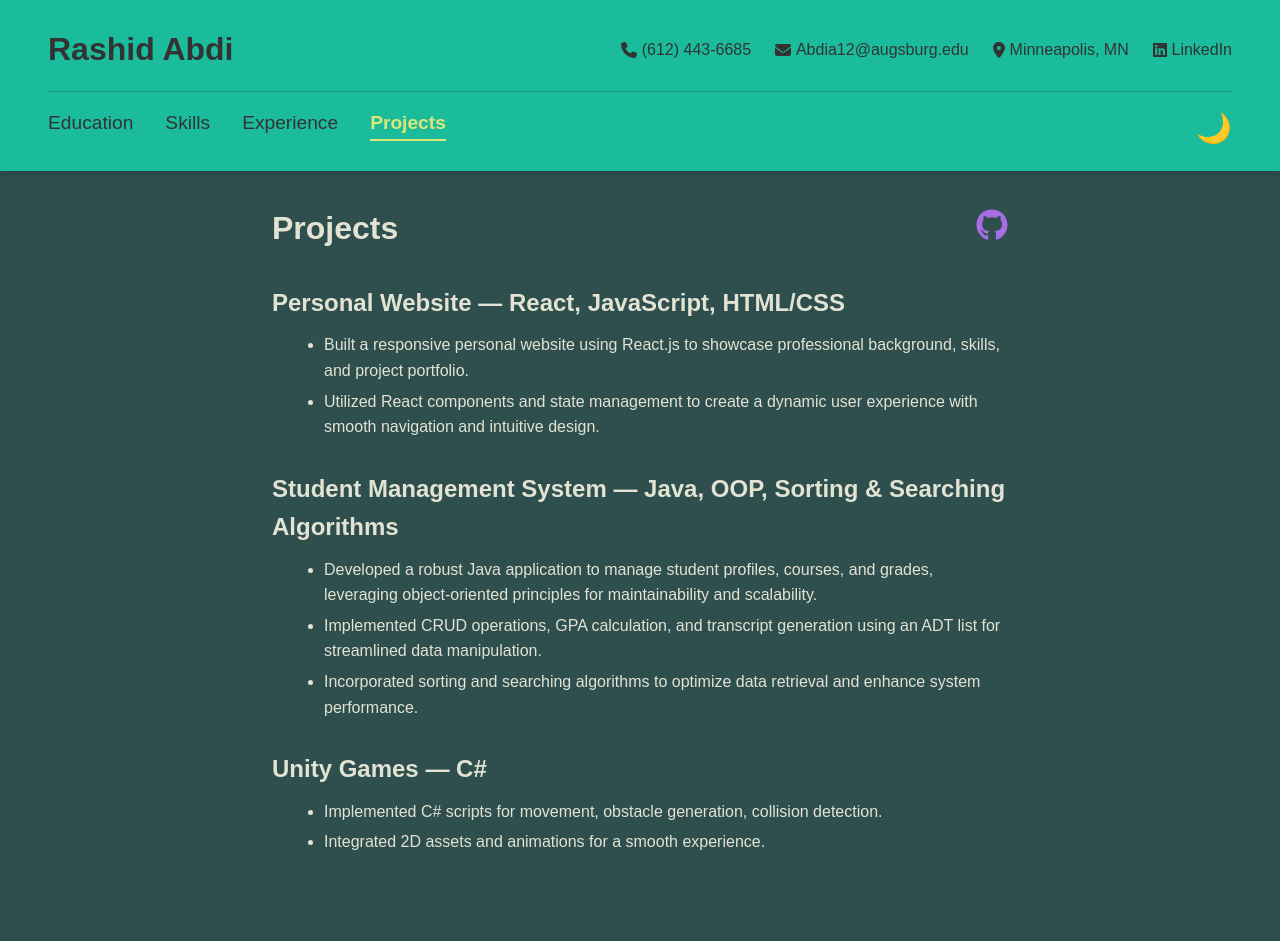
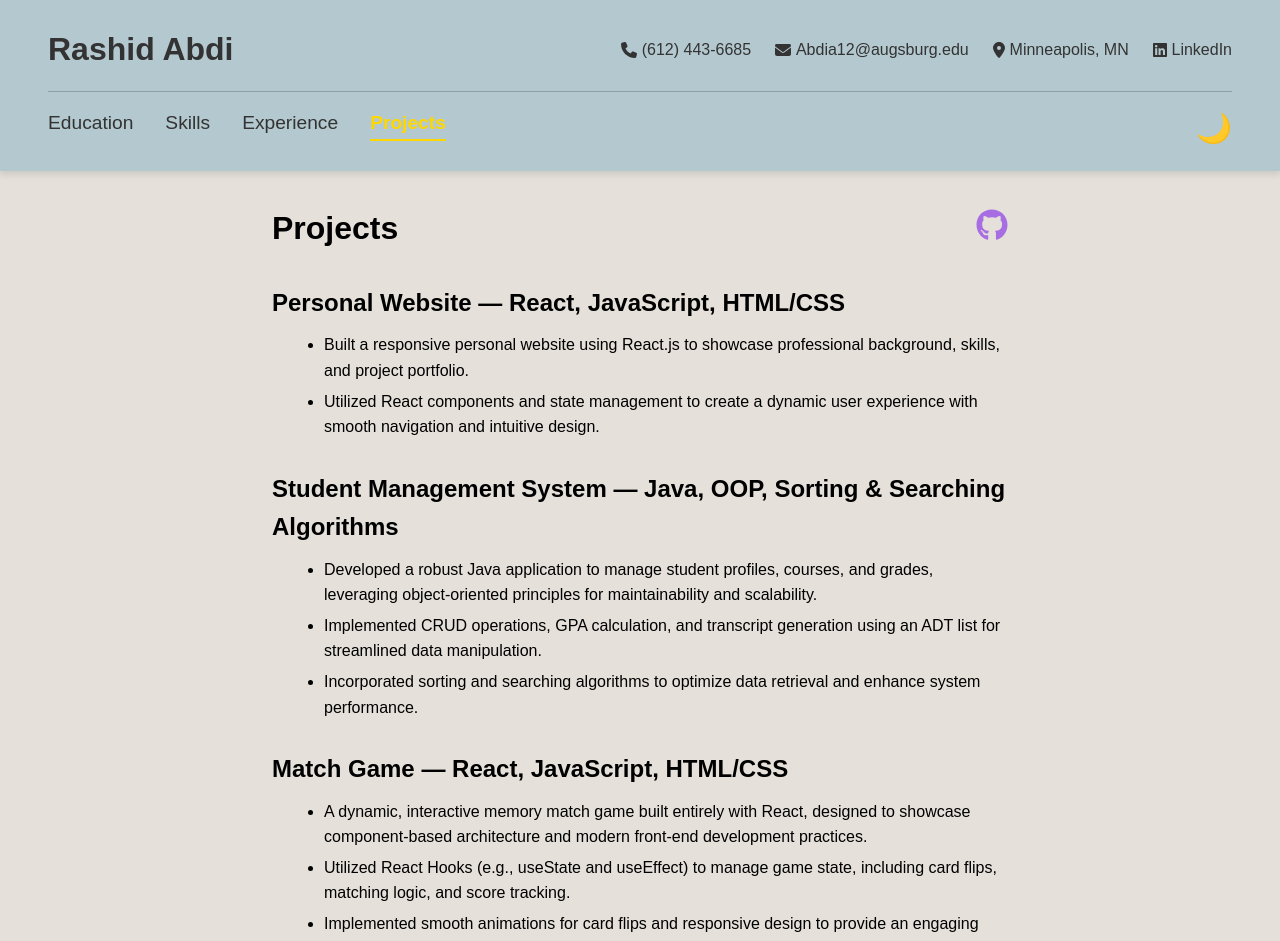
Before and after one commit to Rashid-Abdi/personal-website, a React (Create React App) app: page /projects in a window 1280 px wide. Shown: the top 941 px of the page. Before the commit the page ends 917 px from the top, so only its background shows below. Built offline with nearby package versions, Linux system fonts and the light colour scheme.

Commit message:
updated experiences and color scheme

```diff
--- a/src/App.css
+++ b/src/App.css
@@ -3,10 +3,10 @@
 /* CSS Variables for Theming */
 :root {
   --navbar-bg: #bebe13;
-  --navbar-text: #e2e3d2;
+  --navbar-text: black;
   --navbar-hover: #ffd700f;
-  --background-color: #2F4F4F;
-  --text-color: #e2e3d2;
+  --background-color: #E5E1DA;
+  --text-color: black;
 
 }
 
--- a/src/components/Navbar.css
+++ b/src/components/Navbar.css
@@ -8,9 +8,9 @@
 }
 
 .navbar-light {
-  --navbar-bg: #1ABC9C;
+  --navbar-bg: #B3C8CF;
   --navbar-text: #333333;
-  --navbar-hover: #dde679;
+  --navbar-hover: #ffd700;
 }
 
 /* Overall Header Styles */
--- a/src/pages/Education.js
+++ b/src/pages/Education.js
@@ -23,7 +23,7 @@ function Education() {
             Cumulative GPA: 3.87
           </p>
           <p>
-            <strong>Core Classes:</strong> Introduction to Python, Java Object-Oriented
+            <strong>Core Classes:</strong> Python, Java Object-Oriented
             Programming, Data Science with R, Data Structures, Algorithms, Software Design & Developement, and Mobile Computing
           </p>
         </div>
--- a/src/pages/Experience.js
+++ b/src/pages/Experience.js
@@ -20,17 +20,17 @@ function Experience() {
           <p>Aug 2024 – Present</p>
           <ul>
             <li>
-              Diagnose, troubleshoot, and resolve an average of 15+ hardware/software
-              issues daily.
+            Provided tailored technical support by diagnosing and troubleshooting hardware, software, and network issues, ensuring effective solutions for diverse customer needs.
+            </li>
+            <li>
+              Assist customers with data transfers, device setup, and system
+              optimization.
             </li>
             <li>
               Perform virus scans, OS repairs, and device configurations on 30+
               devices weekly.
             </li>
-            <li>
-              Assist customers with data transfers, device setup, and system
-              optimization.
-            </li>
+
           </ul>
         </div>
       </div>
@@ -46,6 +46,8 @@ function Experience() {
           <h3>Augsburg University, Minneapolis, MN — Student Instructor</h3>
           <p>Jan 2024 – Present</p>
           <ul>
+            <li>Provided targeted peer support and resources to students tackling computer science assignments, offering one-on-
+            one guidance and clarifying complex topics to boost understanding and confidence.</li>
             <li>
               Provide one-on-one instruction to 30 students in computer science labs
               (Python & Java).
--- a/src/pages/Projects.js
+++ b/src/pages/Projects.js
@@ -21,7 +21,7 @@ function Projects() {
         </a>
       </div>
 
-      {/* Project 1 */}
+      {/* personal wesbite */}
       <div className="project">
         <h3>Personal Website — React, JavaScript, HTML/CSS</h3>
         <ul>
@@ -34,7 +34,7 @@ function Projects() {
         </ul>
       </div>
 
-      {/* Project 2 */}
+      {/* student management system */}
       <div className="project">
         <h3>Student Management System — Java, OOP, Sorting & Searching Algorithms</h3>
         <ul>
@@ -49,19 +49,16 @@ function Projects() {
           </li>
         </ul>
       </div>
-
-      {/* Project 3 */}
+      {/*Match Game*/}
       <div className="project">
-        <h3>Unity Games — C#</h3>
+        <h3>Match Game — React, JavaScript, HTML/CSS</h3>
         <ul>
-          <li>
-            Implemented C# scripts for movement, obstacle generation, collision detection.
-          </li>
-          <li>
-            Integrated 2D assets and animations for a smooth experience.
-          </li>
+          <li>A dynamic, interactive memory match game built entirely with React, designed to showcase component-based architecture and modern front-end development practices. </li>
+          <li>Utilized React Hooks (e.g., useState and useEffect) to manage game state, including card flips, matching logic, and score tracking.</li>
+          <li>Implemented smooth animations for card flips and responsive design to provide an engaging user experience across devices.</li>
         </ul>
       </div>
+
     </div>
   );
 }
--- a/src/pages/Skills.js
+++ b/src/pages/Skills.js
@@ -11,8 +11,7 @@ function Skills() {
           <strong>Languages:</strong> Python, Java, JavaScript, Swift, HTML/CSS
         </li>
         <li>
-          <strong>Tools & Frameworks:</strong> Git, React, VS Code, R-Studio,
-          Microsoft Office
+          <strong>Tools & Frameworks:</strong> Git, React, VS Code, Xcode
         </li>
         <li>
           <strong>Soft Skills:</strong> Customer Service, Tutoring,
```
